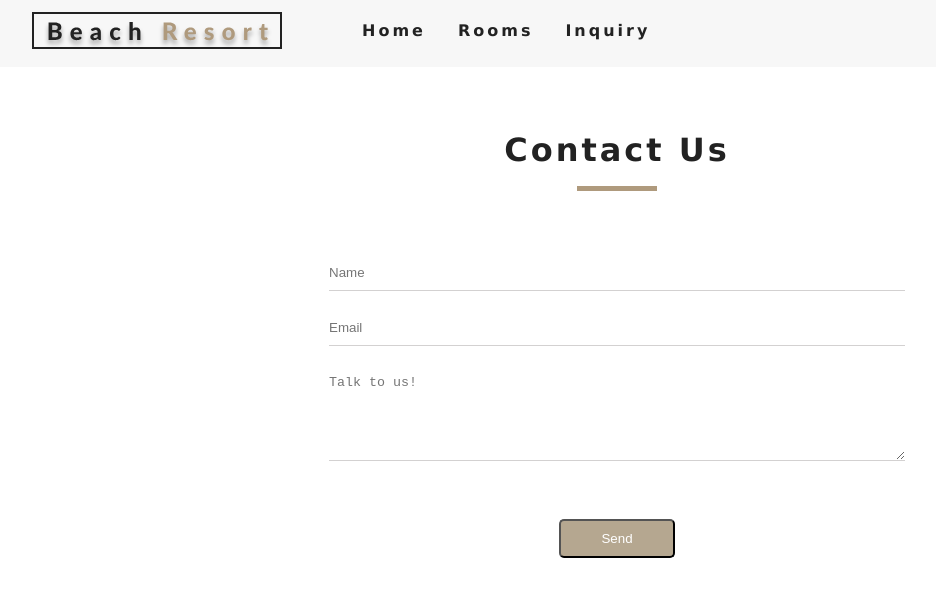
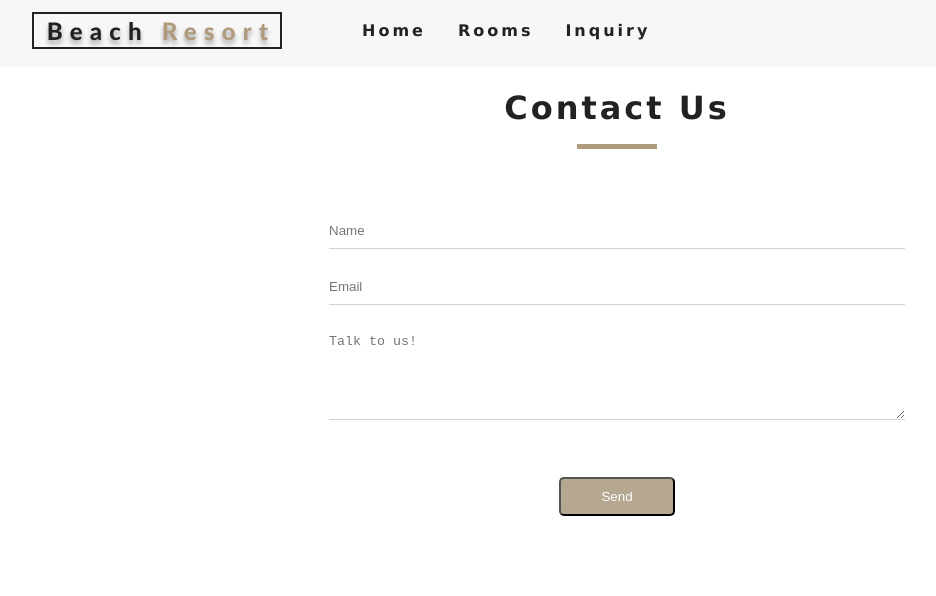
Before and after one commit to RyanRJyeo/react-contentful-netlify, a React (Create React App) app: page /inquiry in a window 1280 px wide. Shown: the top 596 px of the page, without its empty margins (23-959 px from the left). Built offline with nearby package versions, Linux system fonts and the light colour scheme; no server answers.

Commit message:
resolve form submission error

```diff
--- a/src/App.css
+++ b/src/App.css
@@ -311,6 +311,7 @@ h6 {
 }
 .img-container img {
   width: 100%;
+  /*height: 300px;*/
   display: block;
   transition: var(--mainTransition);
 }
@@ -517,7 +518,7 @@ h6 {
 .inquiry-form{
 	margin: 5% auto 0;
 	text-align: center;
-	transition: ease-in-out 0.3s;
+	transition: var(--mainTransition);
 	width: 50%;
 }
 
@@ -526,7 +527,7 @@ h6 {
 	border-bottom: 1px solid #d3d1d1;
 	margin-bottom: 3%;
 	padding: 10px 0;
-	transition: ease-in-out 0.3s;
+	transition: var(--mainTransition);
 	width: 90%;
 }
 
@@ -546,7 +547,7 @@ h6 {
 	color: white;
 	margin-top: 5%;
 	padding: 10px 40px;
-	transition: ease-in-out 0.2s;
+	transition: var(--mainTransition);
 }
 
 .inquiry-form button:hover{
--- a/src/pages/Inquiry.js
+++ b/src/pages/Inquiry.js
@@ -43,9 +43,11 @@ class Inquiry extends React.Component {
   render() {
     const { name, email, message } = this.state;
     return (
+      <div>
+        {this.renderRedirect()}
+        <br/>
+        <Title title="contact us" />
         <form className="inquiry-form" onSubmit={this.handleSubmit} action="/thank-you/">
-        {this.renderRedirect()}
-        <Title title="contact us" />
           <p>
             <input className="inquiry-input" type="text" name="name" placeholder="Name" value={name} onChange={this.handleChange} required/>
           </p>
@@ -59,6 +61,7 @@ class Inquiry extends React.Component {
             <button type="submit">Send</button>
           </p>
         </form>
+      </div>
     );
   }
 }
```
Lines whose indentation alone changed are shown as unchanged.
